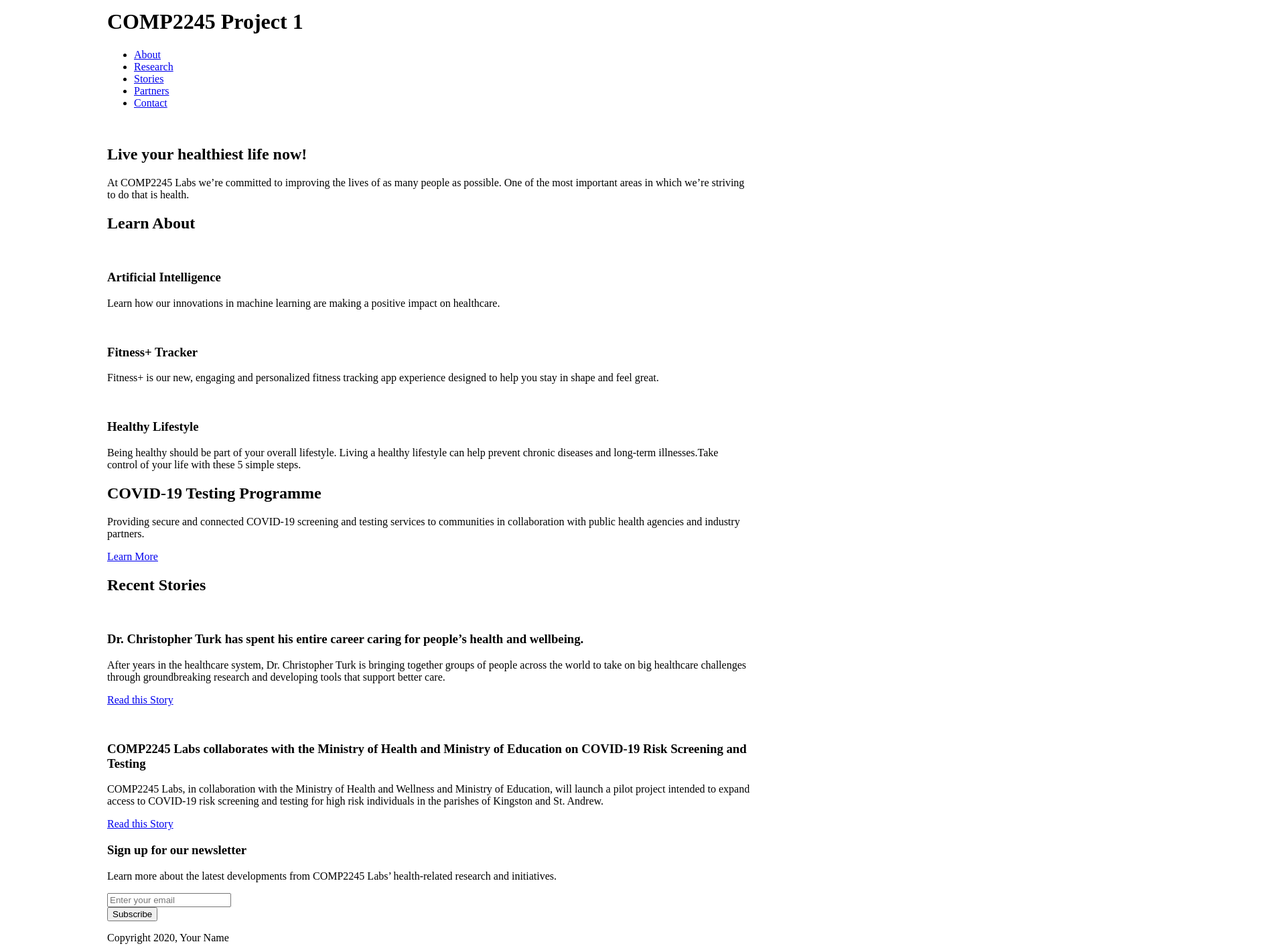
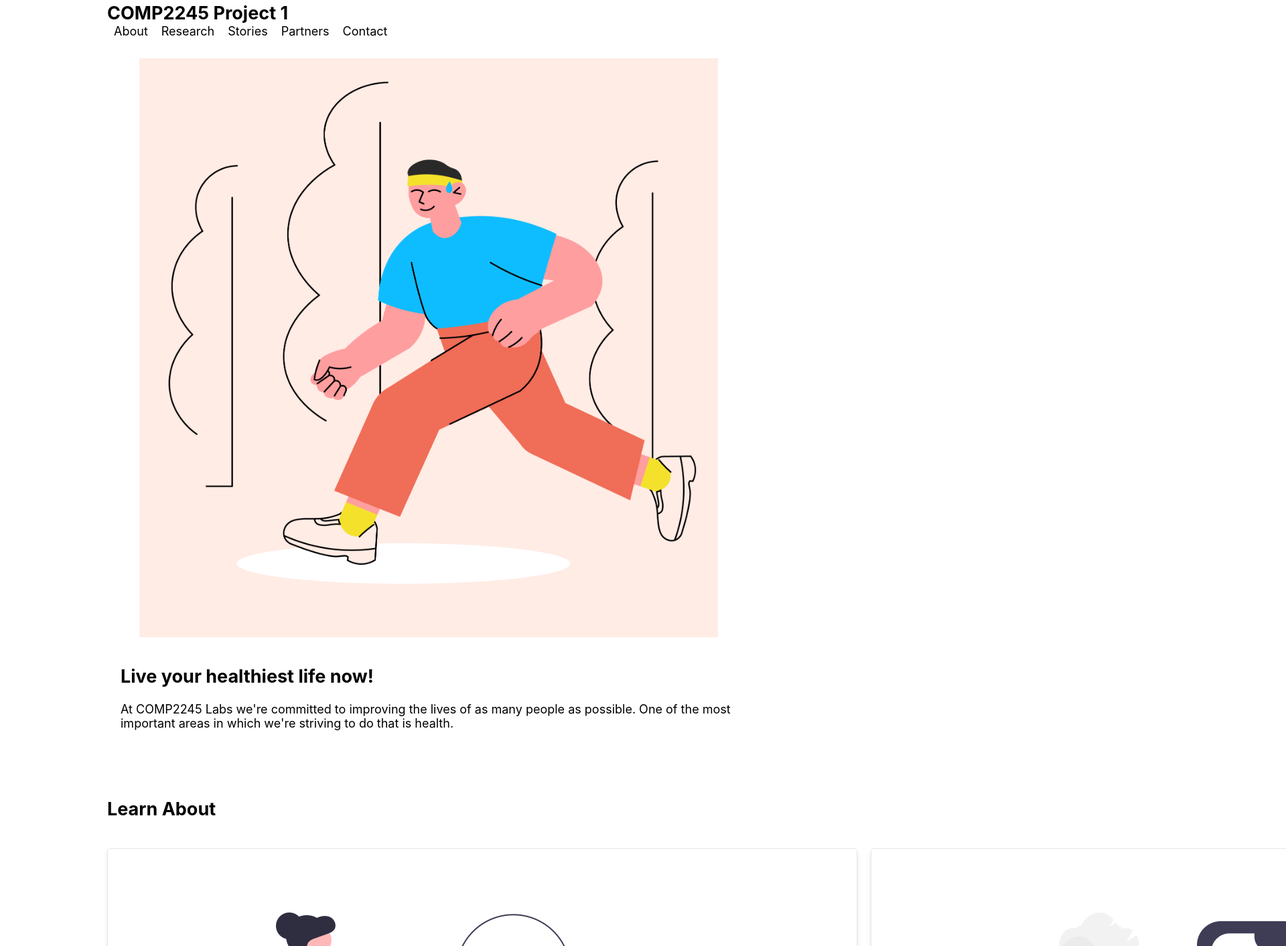
Before and after one commit to Island-Coder268/comp2245-project1, a plain HTML site: page index.html in a window 1280 px wide. Shown: the part 7-1419 px from the top of the page at 67% size, 1920 px wide, since content can reach past the window. Drawn offline with Linux system fonts and the light colour scheme.

Commit message:
Completed Landing Page Guide

```diff
--- a/index.html
+++ b/index.html
@@ -1,10 +1,10 @@
 <!DOCTYPE html>
 <html lang="en">
   <head>
-    <meta charset="UTF-8">
-    <meta name="viewport" content="width=device-width, initial-scale=1.0">
+    <meta charset="UTF-8" />
+    <meta name="viewport" content="width=device-width, initial-scale=1.0" />
     <title>COMP2245 Project 1</title>
-    <link rel="stylesheet" href="styles.css">
+    <link rel="stylesheet" href="styles.css" />
     <script src="scripts.js"></script>
   </head>
   <body>
@@ -26,11 +26,19 @@
       <section class="overview-hero">
         <div class="container">
           <div class="overview-hero-image">
-                    <img src="#" alt="">
+            <img
+              src="DrawKit Vector Illustration Health & Medical.png"
+              alt="
+            An illustration of a man with stylized pinkish sunglasses walking confidently. He wears a blue shirt, burnt orange trousers, and white shoes with yellow socks, set against a soft beige background with abstract tree silhouettes"
+            />
           </div>
           <div class="overview-hero-text">
-                    <h2>Live  your healthiest life now!</h2>
-                    <p>At COMP2245 Labs we’re committed to improving the lives of as many people as possible. One of the most important areas in which we’re striving to do that is health.</p>
+            <h2>Live your healthiest life now!</h2>
+            <p>
+              At COMP2245 Labs we're committed to improving the lives of as many
+              people as possible. One of the most important areas in which we're
+              striving to do that is health.
+            </p>
           </div>
         </div>
       </section>
@@ -39,24 +47,45 @@
           <h2>Learn About</h2>
           <div class="cards">
             <div class="card">
-                        <img src="#" alt="">
+              <img
+                src="undraw_Artificial_intelligence_re_enpp.png"
+                alt="Woman holding a smartphone interacting with a large robot."
+              />
               <div class="card-body">
                 <h3>Artificial Intelligence</h3>
-                            <p>Learn how our innovations in machine learning are making a positive impact on healthcare.</p>
+                <p>
+                  Learn how our innovations in machine learning are making a
+                  positive impact on healthcare.
+                </p>
               </div>
             </div>
             <div class="card">
-                        <img src="#" alt="">
+              <img
+                src="undraw_fitness_tracker_3033.png"
+                alt="Animated woman jogging next to a giant smartphone displaying a scenic landscape"
+              />
               <div class="card-body">
                 <h3>Fitness+ Tracker</h3>
-                            <p>Fitness+ is our new, engaging and personalized fitness tracking app experience designed to help you stay in shape and feel great.</p>
+                <p>
+                  Fitness+ is our new, engaging and personalized fitness
+                  tracking app experience designed to help you stay in shape and
+                  feel great.
+                </p>
               </div>
             </div>
             <div class="card">
-                        <img src="#" alt="">
+              <img
+                src="undraw_Healthy_lifestyle_re_ifwg.png"
+                alt="Illustrated man holding two apples, examining one, with a series of checkmarks beside him."
+              />
               <div class="card-body">
                 <h3>Healthy Lifestyle</h3>
-                            <p>Being healthy should be part of your overall lifestyle. Living a healthy lifestyle can help prevent chronic diseases and long-term illnesses.Take control of your life with these 5 simple steps.</p>
+                <p>
+                  Being healthy should be part of your overall lifestyle. Living
+                  a healthy lifestyle can help prevent chronic diseases and
+                  long-term illnesses.Take control of your life with these 5
+                  simple steps.
+                </p>
               </div>
             </div>
           </div>
@@ -66,7 +95,11 @@
         <div class="container">
           <div class="testing-desciption">
             <h2>COVID-19 Testing Programme</h2>
-                    <p>Providing secure and connected COVID-19 screening and testing services to communities in collaboration with public health agencies and industry partners.</p>
+            <p>
+              Providing secure and connected COVID-19 screening and testing
+              services to communities in collaboration with public health
+              agencies and industry partners.
+            </p>
           </div>
           <div class="cta">
             <a href="#" class="btn">Learn More</a>
@@ -77,18 +110,41 @@
         <div class="container">
           <h2>Recent Stories</h2>
           <article>
-                    <img src="" alt="">
+            <img
+              src="usman-yousaf-GFOlzpLuiCg-unsplash.jpg"
+              alt="Image of Dr. Christopher"
+            />
             <div class="article-body">
-                        <h3>Dr. Christopher Turk has spent his entire career caring for people’s health and wellbeing.</h3>
-                        <p>After years in the healthcare system, Dr. Christopher Turk is bringing together groups of people across the world to take on big healthcare challenges through groundbreaking research and developing tools that support better care.</p>
+              <h3>
+                Dr. Christopher Turk has spent his entire career caring for
+                people's health and wellbeing.
+              </h3>
+              <p>
+                After years in the healthcare system, Dr. Christopher Turk is
+                bringing together groups of people across the world to take on
+                big healthcare challenges through groundbreaking research and
+                developing tools that support better care.
+              </p>
               <p><a href="#">Read this Story</a></p>
             </div>
           </article>
           <article>
-                    <img src="" alt="">
+            <img
+              src="undraw_Science_re_mnnr.png"
+              alt="Illustration of a scientist or lab technician conducting an experiment."
+            />
             <div class="article-body">
-                        <h3>COMP2245 Labs collaborates with the Ministry of Health and Ministry of Education on COVID-19 Risk Screening and Testing</h3>
-                        <p>COMP2245 Labs, in collaboration with the Ministry of Health and Wellness and Ministry of Education, will launch a pilot project intended to expand access to COVID-19 risk screening and testing for high risk individuals in the parishes of Kingston and St. Andrew.</p>
+              <h3>
+                COMP2245 Labs collaborates with the Ministry of Health and
+                Ministry of Education on COVID-19 Risk Screening and Testing
+              </h3>
+              <p>
+                COMP2245 Labs, in collaboration with the Ministry of Health and
+                Wellness and Ministry of Education, will launch a pilot project
+                intended to expand access to COVID-19 risk screening and testing
+                for high risk individuals in the parishes of Kingston and St.
+                Andrew.
+              </p>
               <p><a href="#">Read this Story</a></p>
             </div>
           </article>
@@ -97,10 +153,18 @@
       <section class="newsletter">
         <div class="container">
           <h3>Sign up for our newsletter</h3>
-                <p>Learn more about the latest developments from COMP2245 Labs’ health-related research and initiatives.</p>
+          <p>
+            Learn more about the latest developments from COMP2245 Labs'
+            health-related research and initiatives.
+          </p>
           <form action="#" method="post">
             <div class="form-group">
-                        <input type="email" name="email" id="email" placeholder="Enter your email">
+              <input
+                type="email"
+                name="email"
+                id="email"
+                placeholder="Enter your email"
+              />
             </div>
             <button type="submit" class="btn">Subscribe</button>
           </form>
@@ -110,7 +174,7 @@
     </main>
     <footer>
       <div class="container">
-            <p>Copyright 2020, Your Name</p>
+        <p>Copyright 2020, Joshua Gardiner</p>
       </div>
     </footer>
   </body>
--- a/scripts.js
+++ b/scripts.js
@@ -1 +1,26 @@
 /* Add your JavaScript to this file */
+
+// Select the form, email input field, and the message div
+const form = document.getElementById('subscriptionForm');
+const emailInput = document.getElementById('emailInput');
+const messageDiv = document.querySelector('.message');
+
+// Event listener for the form submission
+form.addEventListener('submit', function(event) {
+    // Prevent the form from submitting & refreshing the page
+    event.preventDefault();
+
+    // Check if the email input field has a value
+    if(emailInput.value) {
+        // Display the success message
+        messageDiv.textContent = `Thank you! Your email address ${emailInput.value} has been added to our mailing list!`;
+        messageDiv.style.color = 'green';
+    } else {
+        // Display the error message
+        messageDiv.textContent = 'Please enter a valid email address.';
+        messageDiv.style.color = 'red';
+    }
+
+    // Clear the email input field after form submission
+    emailInput.value = '';
+});
--- a/styles.css
+++ b/styles.css
@@ -1,7 +1,9 @@
 /* Add your CSS to this file */
 body {
     margin: 0;
-    font-size: 16px;
+    font-size: 18px;
+    font-family: -apple-system, BlinkMacSystemFont, "Segoe UI", Roboto, "Helvetica Neue",
+    Arial, "Noto Sans", sans-serif;
 }
 
 .container {
@@ -9,3 +11,143 @@ body {
     max-width: 960px;
     width: 100%;
 }
+
+/* HEADER STYLES */
+
+header {
+    display: flex;
+    justify-content: space-between;
+    align-items: center;
+    padding: 10px 5%;
+}
+
+header h1 {
+    margin: 0;
+    font-size: 1.5em;
+}
+
+nav {
+    display: flex;
+    gap: 10px; /* Provides spacing between the links */
+}
+
+nav a {
+    text-decoration: none;
+    color: inherit;
+    padding: 5px 10px;
+}
+
+nav ul {
+    list-style-type: none;
+    padding: 0;
+    margin: 0;
+    display: flex;
+}
+
+nav li {
+    margin: 0;
+}
+
+/* HERO OVERVIEW SECTION STYLES */
+
+.overview-hero {
+    display: flex;
+    align-items: center;
+    padding: 20px 0;
+}
+
+.overview-hero-image {
+    flex-basis: 50%;
+    display: flex;
+    justify-content: center;
+    align-items: center;
+}
+
+.overview-hero-image img {
+    max-width: 90%;
+    height: auto;
+}
+
+.overview-hero-text {
+    flex-basis: 50%;
+    padding-left: 20px;
+}
+
+.learn-about .cards {
+    display: grid;
+    grid-template-columns: repeat(3, 1fr);
+    gap: 20px;
+    padding: 20px 0;
+}
+
+.card {
+    border: 1px solid #E2E8F0;
+    border-radius: 5px;
+    box-shadow: 0 4px 6px rgba(0, 0, 0, 0.1);
+    padding: 15px;
+}
+
+.testing {
+    display: flex;
+    justify-content: space-between;
+    align-items: center;
+    background-color: #4A5568;
+    color: white;
+    padding: 20px 0;
+}
+
+.testing-desciption {
+    flex: 1;
+}
+
+.cta .btn {
+    background-color: #48BB78;
+    color: white;
+    padding: 10px 15px;
+    border-radius: 5px;
+    text-decoration: none;
+}
+
+
+.stories article {
+    display: flex;
+    align-items: center;
+    padding: 20px 0;
+}
+
+.stories img {
+    border-radius: 50%;
+    width: 100px;
+    height: 100px;
+    margin-right: 20px;
+}
+
+
+.newsletter {
+    text-align: center;
+    background-color: #48BB78;
+    color: white;
+    padding: 20px 0;
+}
+
+.newsletter form {
+    display: inline-flex;
+    gap: 10px;
+}
+
+.form-group {
+    margin-bottom: 0;
+}
+
+
+section {
+    padding: 40px 0;
+}
+
+img {
+    margin-bottom: 20px;
+}
+
+.card-body, .article-body {
+    padding: 15px;
+}
```
Also changed, not shown: DrawKit Vector Illustration Health & Medical.png (added), undraw_Artificial_intelligence_re_enpp.png (added), undraw_Healthy_lifestyle_re_ifwg.png (added), undraw_Science_re_mnnr.png (added), undraw_fitness_tracker_3033.png (added), 2 other files. Lines whose indentation alone changed are shown as unchanged.
